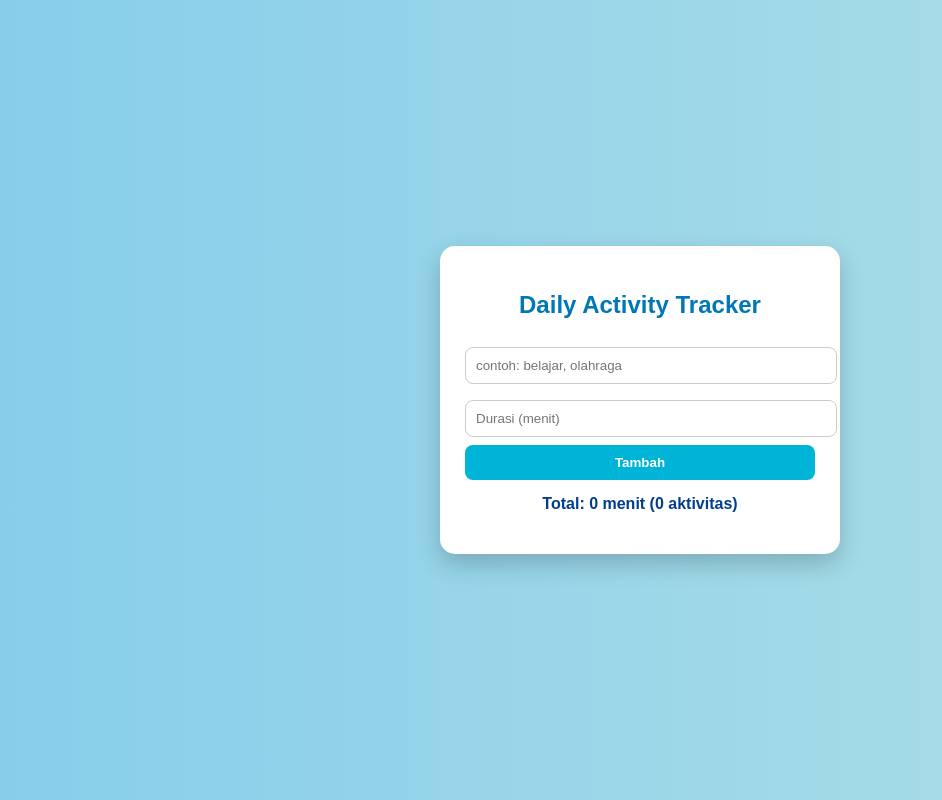
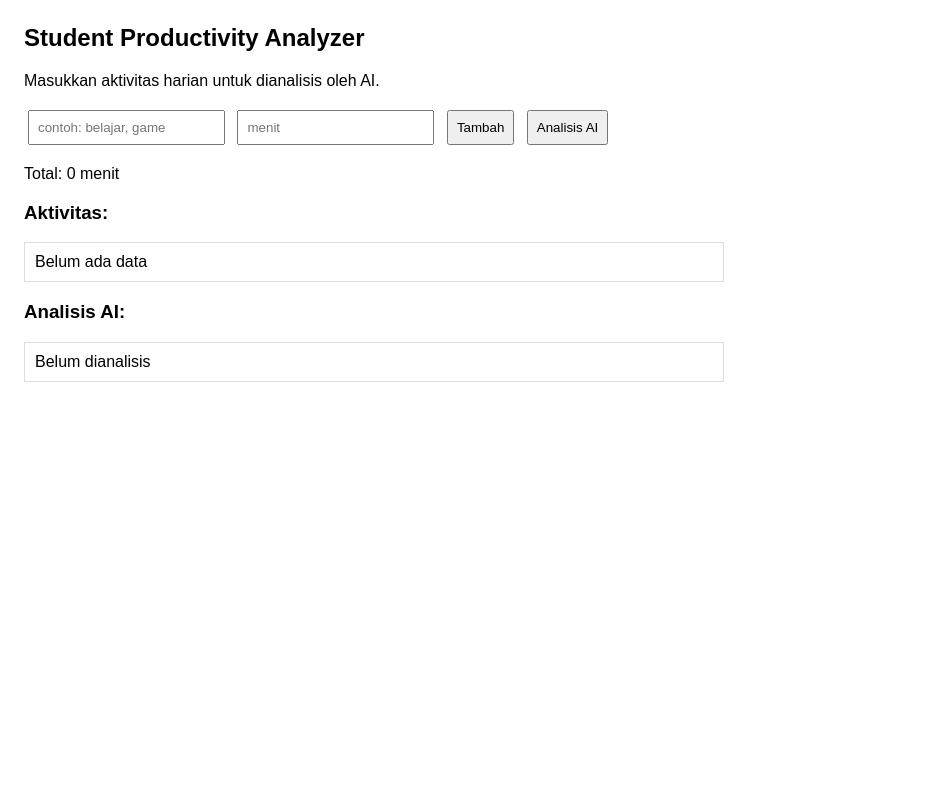
Before and after one commit to SitiMariati/daily-activity-tracker-Uts_D0223322, a plain HTML site: page index.html in a window 1280 px wide. Shown: the whole page, without its empty margins (0-942 px from the left). Drawn offline with Linux system fonts and the light colour scheme.

Commit message:
Update index.html

```diff
--- a/index.html
+++ b/index.html
@@ -1,129 +1,99 @@
 <!DOCTYPE html>
-<html lang="id">
+<html>
 <head>
-    <meta charset="UTF-8">
-    <title>Daily Activity Tracker</title>
-
-    <style>
-        body {
-            font-family: Arial, sans-serif;
-            background: linear-gradient(to right, #87CEEB, #B0E0E6);
-            display: flex;
-            justify-content: center;
-            align-items: center;
-            height: 100vh;
-            margin: 0;
-        }
-
-        .container {
-            background: white;
-            padding: 25px;
-            border-radius: 15px;
-            width: 350px;
-            box-shadow: 0 10px 25px rgba(0,0,0,0.2);
-        }
-
-        h2 {
-            text-align: center;
-            color: #0077b6;
-        }
-
-        input {
-            width: 100%;
-            padding: 10px;
-            margin: 8px 0;
-            border-radius: 8px;
-            border: 1px solid #ccc;
-            outline: none;
-        }
-
-        input:focus {
-            border-color: #00b4d8;
-        }
-
-        button {
-            width: 100%;
-            padding: 10px;
-            background: #00b4d8;
-            color: white;
-            border: none;
-            border-radius: 8px;
-            font-weight: bold;
-            cursor: pointer;
-            transition: 0.3s;
-        }
-
-        button:hover {
-            background: #0077b6;
-        }
-
-        #total {
-            margin-top: 15px;
-            font-weight: bold;
-            color: #023e8a;
-            text-align: center;
-        }
-
-        ol {
-            margin-top: 15px;
-            padding-left: 20px;
-        }
-
-        li {
-            background: #e0f7ff;
-            padding: 8px;
-            margin: 5px 0;
-            border-radius: 6px;
-        }
-    </style>
-
+  <meta charset="utf-8">
+  <title>Student Productivity Analyzer</title>
+  <style>
+    body { font-family: Arial; margin: 24px; max-width: 700px; }
+    input, button { padding: 8px; margin: 4px; }
+    #list, #result {
+      border: 1px solid #ddd; padding: 10px; margin-top: 10px; white-space: pre-line;
+    }
+  </style>
 </head>
 <body>
 
-<div class="container">
-    <h2>Daily Activity Tracker</h2>
+<h2>Student Productivity Analyzer</h2>
+<p>Masukkan aktivitas harian untuk dianalisis oleh AI.</p>
 
-    <input type="text" id="aktivitas" placeholder="contoh: belajar, olahraga">
-    <input type="number" id="durasi" placeholder="Durasi (menit)">
-    <button id="tambah">Tambah</button>
+<input id="act" placeholder="contoh: belajar, game">
+<input id="min" type="number" placeholder="menit">
 
-    <p id="total">Total: 0 menit (0 aktivitas)</p>
+<button onclick="tambah()">Tambah</button>
+<button onclick="analisis()">Analisis AI</button>
 
-    <ol id="list"></ol>
-</div>
+<p id="total">Total: 0 menit</p>
+
+<h3>Aktivitas:</h3>
+<div id="list">Belum ada data</div>
+
+<h3>Analisis AI:</h3>
+<div id="result">Belum dianalisis</div>
 
 <script>
-    const inputAktivitas = document.getElementById("aktivitas");
-    const inputDurasi = document.getElementById("durasi");
-    const btnTambah = document.getElementById("tambah");
-    const list = document.getElementById("list");
-    const totalText = document.getElementById("total");
+let data = [];
 
-    let totalMenit = 0;
-    let jumlahAktivitas = 0;
+function render() {
+  let total = 0;
+  let text = "";
 
-    btnTambah.addEventListener("click", function () {
-        const aktivitas = inputAktivitas.value;
-        const durasi = parseInt(inputDurasi.value);
+  data.forEach((d, i) => {
+    total += d.m;
+    text += (i+1) + ". " + d.a + " - " + d.m + " menit\n";
+  });
 
-        if (aktivitas === "" || isNaN(durasi)) {
-            alert("Isi aktivitas dan durasi dengan benar!");
-            return;
-        }
+  document.getElementById("total").innerText =
+    "Total: " + total + " menit";
 
-        const li = document.createElement("li");
-        li.textContent = aktivitas + " — " + durasi + " menit";
-        list.appendChild(li);
+  document.getElementById("list").innerText =
+    text || "Belum ada data";
+}
 
-        totalMenit += durasi;
-        jumlahAktivitas++;
+function tambah() {
+  const a = document.getElementById("act").value;
+  const m = Number(document.getElementById("min").value);
 
-        totalText.textContent =
-            "Total: " + totalMenit + " menit (" + jumlahAktivitas + " aktivitas)";
+  if (!a || !m) return alert("Isi data dengan benar");
 
-        inputAktivitas.value = "";
-        inputDurasi.value = "";
+  data.push({ a, m });
+
+  document.getElementById("act").value = "";
+  document.getElementById("min").value = "";
+
+  render();
+}
+
+async function analisis() {
+  if (data.length === 0) return;
+
+  document.getElementById("result").innerText = "Menganalisis...";
+
+  const daftar = data.map((d, i) =>
+    (i+1) + ". " + d.a + " - " + d.m + " menit"
+  ).join("\n");
+
+  try {
+    const res = await fetch("https://activity-ai-backend.vercel.app/api/analyze", {
+      method: "POST",
+      headers: {
+        "Content-Type": "application/json"
+      },
+      body: JSON.stringify({
+        activities: daftar
+      })
     });
+
+    const json = await res.json();
+
+    document.getElementById("result").innerText =
+      json.result || json.error;
+
+  } catch {
+    document.getElementById("result").innerText = "Gagal koneksi ke AI";
+  }
+}
+
+render();
 </script>
 
 </body>
```
